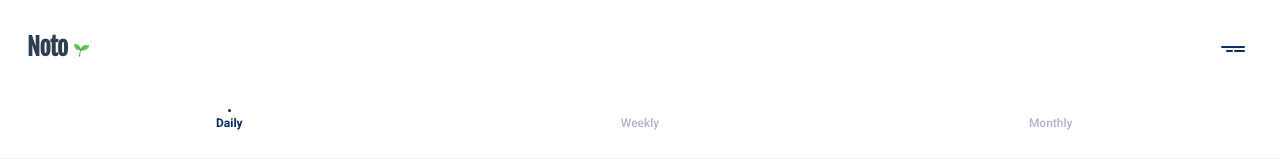
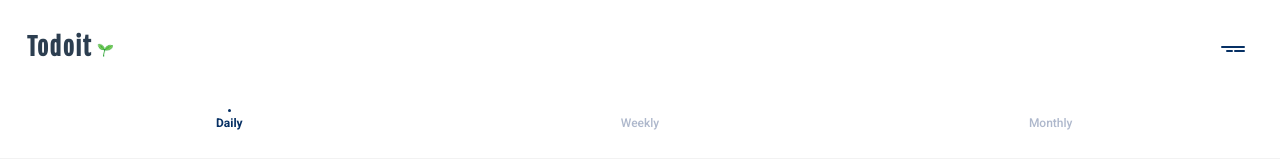
Before and after one commit to SongYunHye/noto-widjet-project, a React (Create React App) app: page / in a window 1280 px wide. Shown: the top 160 px of the page. Built offline with nearby package versions, Linux system fonts and the light colour scheme.

Commit message:
update:스타일 수정

```diff
--- a/src/App.js
+++ b/src/App.js
@@ -683,7 +683,7 @@ function App() {
       {/* 상단 헤더 바 */}
       <header className="top-header">
         <h1 className="app-title">
-          Noto
+          Todoit
           <img src={logo} alt="Todo Logo" className="app-logo" />
         </h1>
         {/* <button
--- a/src/App.scss
+++ b/src/App.scss
@@ -595,7 +595,7 @@ button {
   font-family: "Fjalla One", sans-serif;
   font-size: 24px;
   font-weight: 800;
-  letter-spacing: -0.5px;
+  letter-spacing: 1.5px;
 }
 
 .app-logo {
@@ -1149,8 +1149,6 @@ button {
   }
 
   .react-datepicker__week {
-
-    /* 주의 첫 번째 날 = 일요일 */
     .react-datepicker__day:first-child {
       color: #ec0000 !important;
 
```
